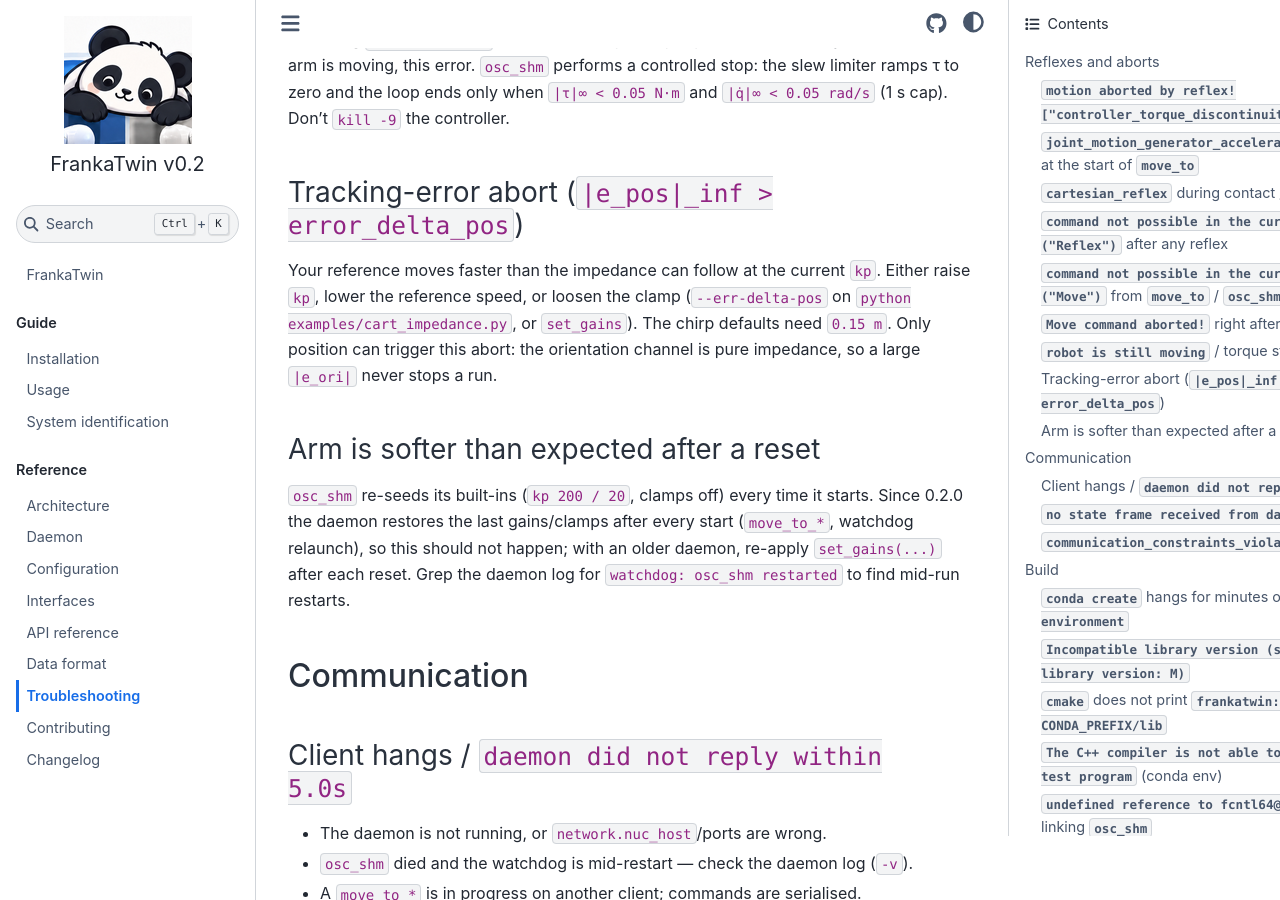
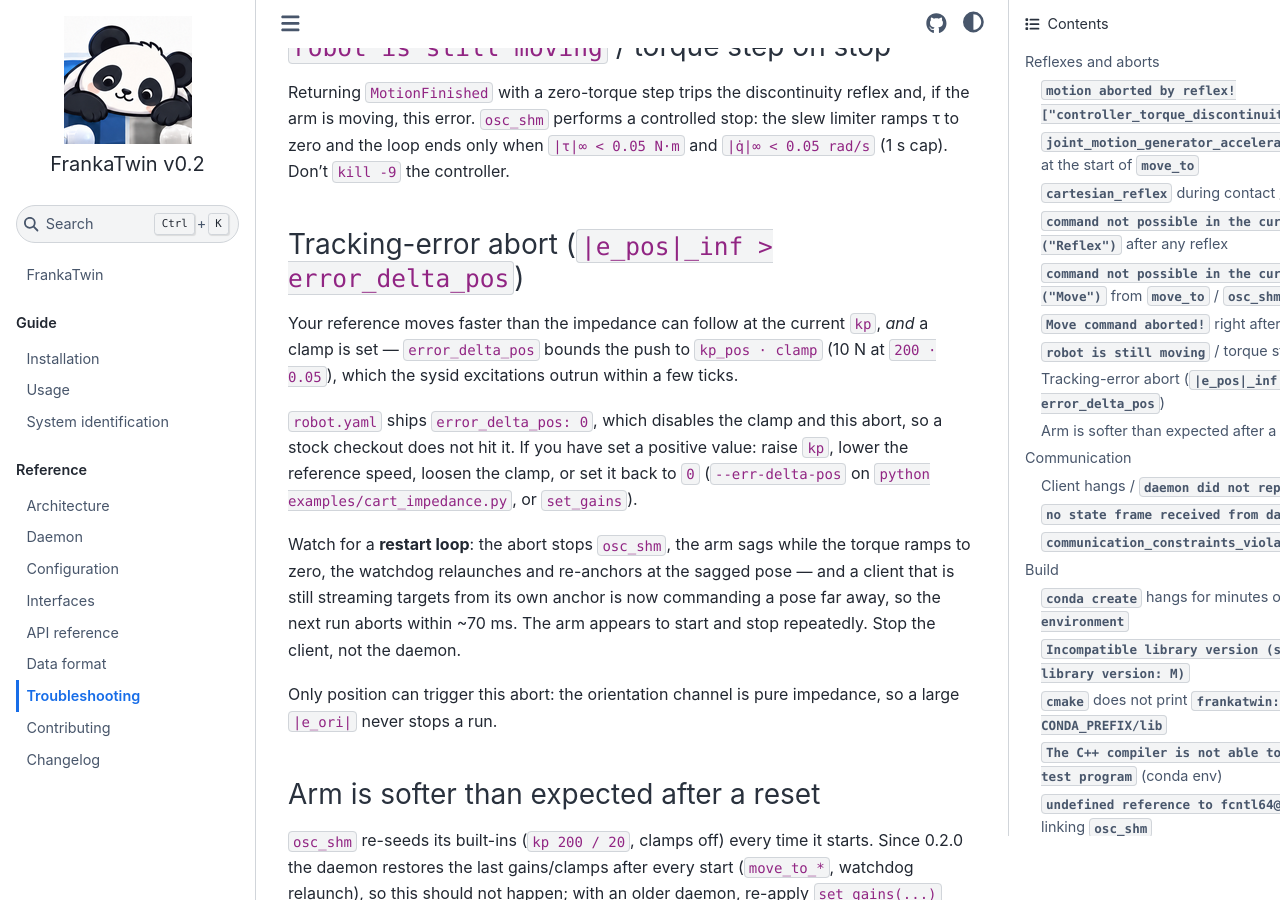
Before and after one commit to tsrobcvai/frankatwin, a Sphinx documentation site: the page built from docs/troubleshooting.md, in a window 1280 px wide and 900 px high, scrolled down 3120 px. Built offline with Sphinx 7.4.7 and the Sphinx Book theme 1.1.4, drawn with Linux system fonts in a browser that asks for light colours; some of the changed text lies outside the part shown.

Commit message:
fix(config): ship error_delta_pos 0 so osc_shm's own default finally applies
osc_shm has always compiled in error_delta_pos = 0.0, with the comment "pure
impedance to match the (unclipped) sim", and robot.yaml has always carried
0.05. Nothing reconciled them, and until c5bac75 nothing had to: no one wrote
the configured value back, so osc_shm's 0 is what ran, and it is what the v3
sysid data was collected under. c5bac75 fixed gains being lost across restarts
and, as a side effect, started restoring 0.05 after every start -- silently
turning the clamp on for the first time.

The clamp does two things at once. It clips |e_pos|inf, which bounds the
controller's push to kp_pos * error_delta_pos, and it aborts the loop when the
*unclipped* error exceeds it. At kp_pos 200 a 0.05 clamp allows 10 N, far too
little to follow multiband's 0.30 m/s reference, so the loop aborted after ~70
ms. The watchdog then relaunched and re-anchored at the pose the arm had sagged
to, while the client kept streaming targets from its own anchor -- roughly 12 cm
away -- which aborted the next run immediately. The arm started and stopped
repeatedly until the client was killed.

Also corrects two now-false claims the change exposes: the collision-threshold
rationale still argued from a force cap that no longer exists at the default,
and it cited kp_ori * error_delta_rot, a clamp that was removed with the
orientation channel.

Co-Authored-By: Claude Opus 5 <noreply@anthropic.com>

```diff
--- a/docs/troubleshooting.md
+++ b/docs/troubleshooting.md
@@ -54,8 +54,10 @@ setup it made things worse (`control_command_success_rate: 0`).
 
 ### `cartesian_reflex` during contact / insertion
 
-**Cause.** libfranka's factory collision thresholds (20 N) are below the force the
-controller legitimately applies: `kp_pos · error_delta_pos = 500 · 0.05 = 25 N`.
+**Cause.** libfranka's factory collision thresholds (20 N) are below the force
+the controller legitimately applies. With a clamp set, that force is
+`kp_pos · error_delta_pos` (= 25 N at `500 · 0.05`); at the shipped
+`error_delta_pos: 0` it is bounded only by the per-joint torque clamp.
 
 **Fix.** `collision.cartesian_threshold` / `torque_threshold` in `robot.yaml`
 (default 100, applied via `setCollisionBehavior` at `osc_shm` start). Lower
@@ -126,11 +128,23 @@ and `|q̇|∞ < 0.05 rad/s` (1 s cap). Don't `kill -9` the controller.
 
 ### Tracking-error abort (`|e_pos|_inf > error_delta_pos`)
 
-Your reference moves faster than the impedance can follow at the current `kp`.
-Either raise `kp`, lower the reference speed, or loosen the clamp
-(`--err-delta-pos` on `python examples/cart_impedance.py`, or `set_gains`). The
-chirp defaults need `0.15 m`. Only position can trigger this abort: the
-orientation channel is pure impedance, so a large `|e_ori|` never stops a run.
+Your reference moves faster than the impedance can follow at the current `kp`,
+*and* a clamp is set — `error_delta_pos` bounds the push to `kp_pos · clamp`
+(10 N at `200 · 0.05`), which the sysid excitations outrun within a few ticks.
+
+`robot.yaml` ships `error_delta_pos: 0`, which disables the clamp and this
+abort, so a stock checkout does not hit it. If you have set a positive value:
+raise `kp`, lower the reference speed, loosen the clamp, or set it back to `0`
+(`--err-delta-pos` on `python examples/cart_impedance.py`, or `set_gains`).
+
+Watch for a **restart loop**: the abort stops `osc_shm`, the arm sags while the
+torque ramps to zero, the watchdog relaunches and re-anchors at the sagged
+pose — and a client that is still streaming targets from its own anchor is now
+commanding a pose far away, so the next run aborts within ~70 ms. The arm
+appears to start and stop repeatedly. Stop the client, not the daemon.
+
+Only position can trigger this abort: the orientation channel is pure
+impedance, so a large `|e_ori|` never stops a run.
 
 ### Arm is softer than expected after a reset
 
```
Also changed, not shown: CHANGELOG.md (+16 -0 lines), docs/architecture.md (+8 -6 lines), docs/configuration.md (+1 -1 lines), docs/usage.md (+4 -2 lines), 3 other files.
